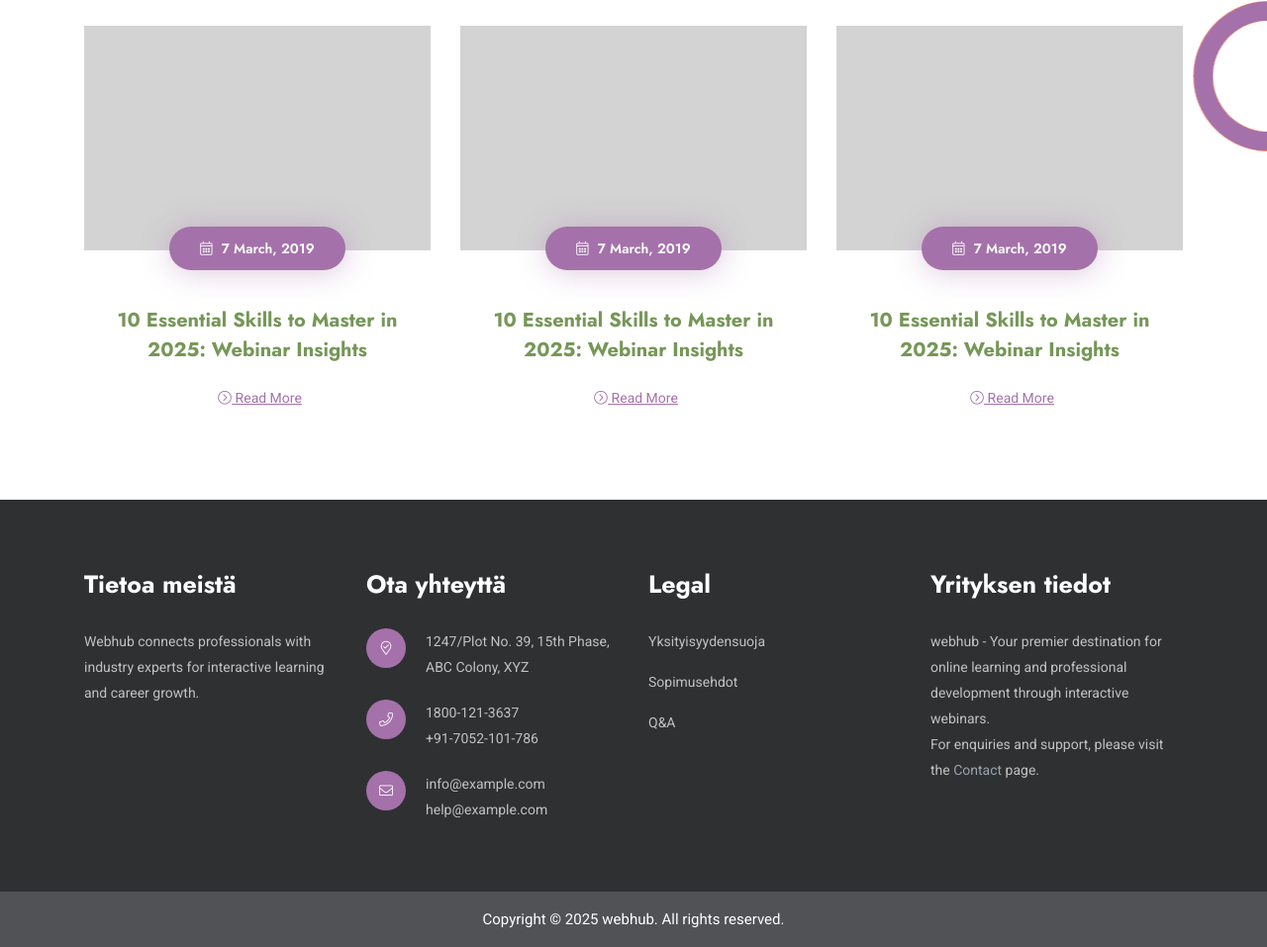
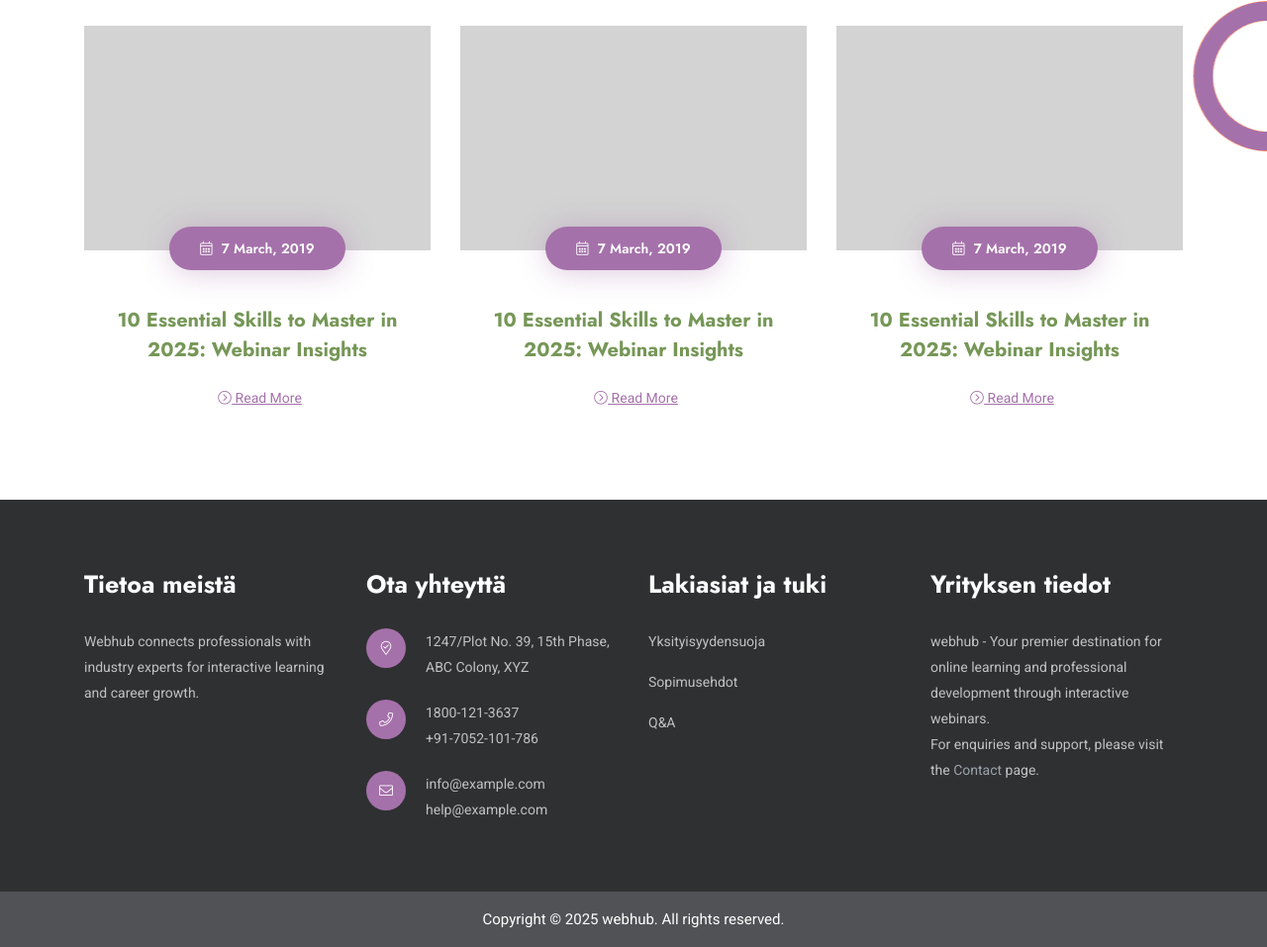
Before and after one commit to Logesh-sen/webinar, a plain HTML site: page about.html in a window 1280 px wide. Shown: the part 4247-5204 px from the top of the page at 99% size. Drawn offline with Linux system fonts and the light colour scheme.

Commit message:
changed the footer

```diff
--- a/about.html
+++ b/about.html
@@ -1024,7 +1024,7 @@
                     <div class="col-xl-3 col-lg-3 col-sm-6">
                         <div class="footer-widget mb-30">
                             <div class="f-widget-title">
-                                <h2>Legal</h2>
+                                <h2>Lakiasiat ja tuki</h2>
                             </div>
                             <div class="footer-link">
                                 <ul>
```
Also changed, not shown: blog-details.html (+1 -1 lines), blog.html (+1 -1 lines), coaches.html (+1 -1 lines), contact.html (+1 -1 lines), events.html (+1 -1 lines), index.html (+1 -1 lines), pricing.html (+1 -1 lines), services.html (+1 -1 lines).
